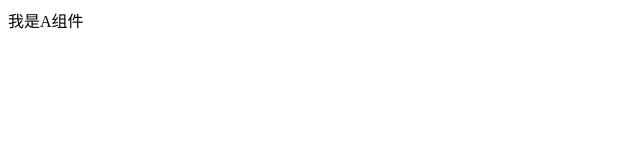
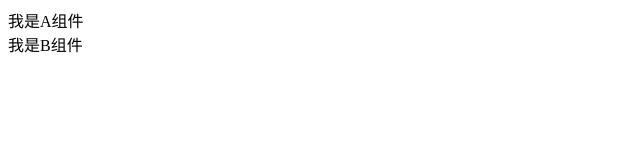
Before and after one commit to wushichen1234/gitTest, a Vue app: page / in a window 1280 px wide. Shown: the top 160 px of the page, without its empty margins (0-640 px from the left). Built offline with nearby package versions, Linux system fonts and the light colour scheme.

Commit message:
提交了A和B组件

```diff
--- a/src/App.vue
+++ b/src/App.vue
@@ -1,10 +1,12 @@
 <script setup>
     import A from '@/components/A.vue'
+    import B from '@/components/B.vue'
 </script>
 
 <template>
     <div>
         <A></A>
+        <B></B>
     </div>
 </template>
 
--- /dev/null
+++ b/src/components/B.vue
@@ -0,0 +1,13 @@
+<script setup>
+
+</script>
+
+<template>
+    <div>
+        我是B组件
+    </div>
+</template>
+
+<style scoped>
+
+</style>
```
